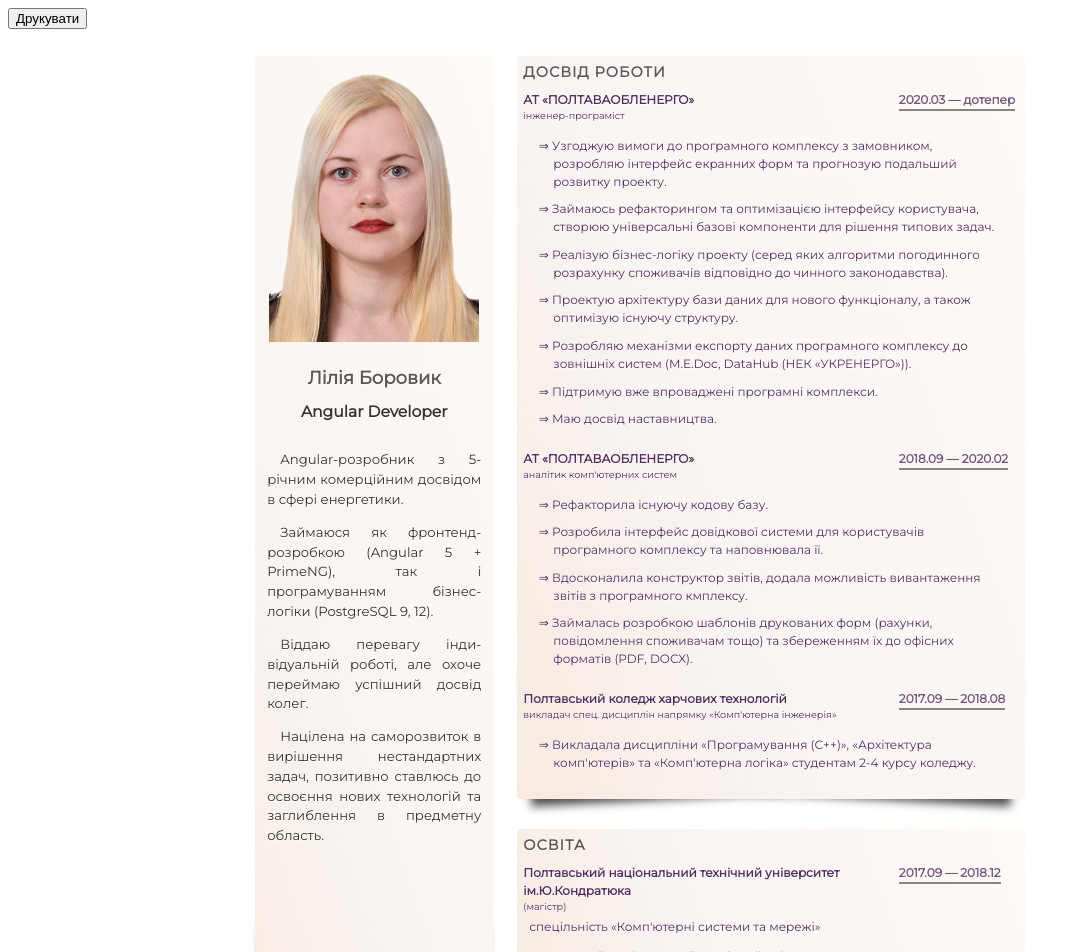
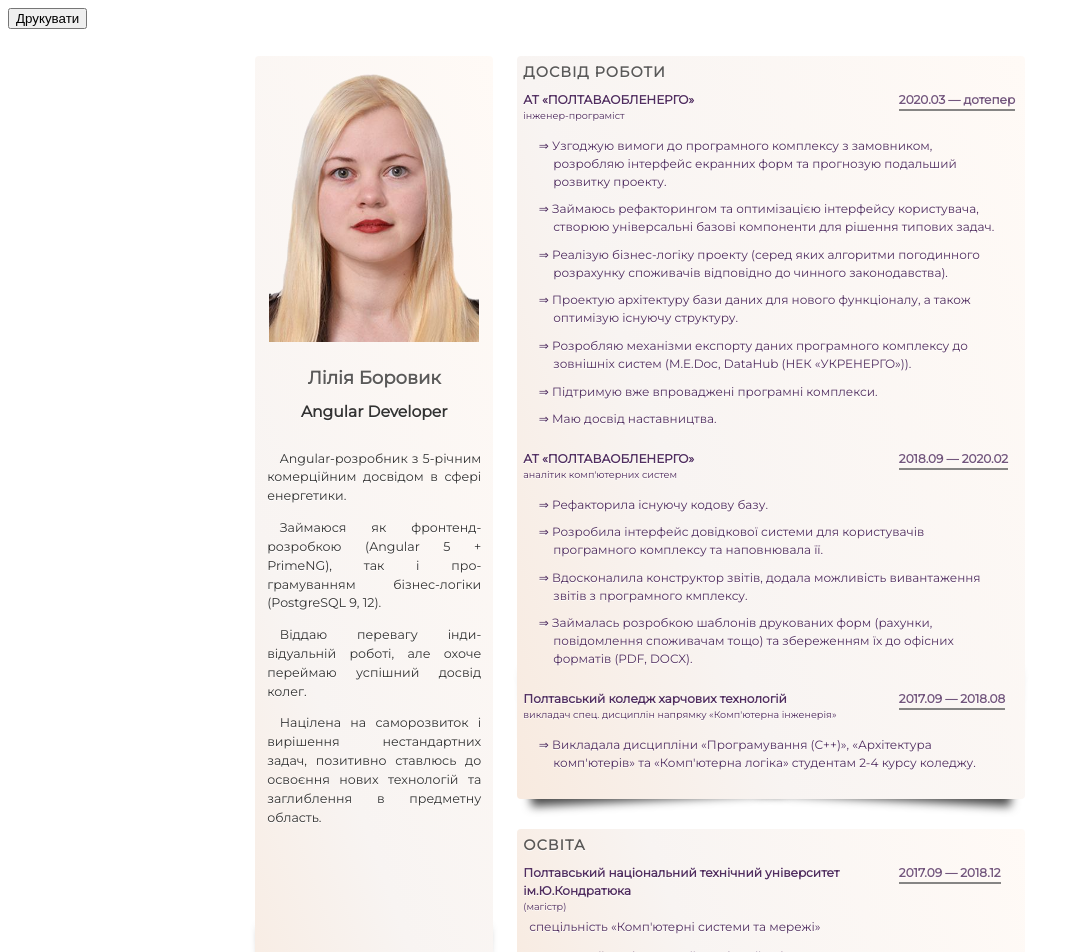
Before and after one commit to LBorowyk/lborowyk-cv, an Angular app: page / in a window 1280 px wide. Shown: the top 952 px of the page, without its empty margins (0-1072 px from the left). Built offline with nearby package versions, Linux system fonts and the light colour scheme.

Commit message:
2 files modified

```diff
--- a/src/app/components/info-panel/info-panel.component.scss
+++ b/src/app/components/info-panel/info-panel.component.scss
@@ -26,7 +26,7 @@
   & .own-description-item {
     text-align: justify;
     text-indent: 1em;
-    font-size: 110%;
+    font-size: 105%;
   }
 }
 
--- a/src/assets/json/data.json
+++ b/src/assets/json/data.json
@@ -7,9 +7,9 @@
   "rank": "Angular Developer",
   "descriptions": [
     "Angular-розробник з 5-річним комерційним досвідом в сфері енергетики.",
-    "Займаюся як фронтенд-розробкою (Angular 5 + PrimeNG), так і програмуванням бізнес-логіки (PostgreSQL 9, 12).",
+    "Займаюся як фронтенд-розробкою (Angular 5 + PrimeNG), так і про-грамуванням бізнес-логіки (PostgreSQL 9, 12).",
     "Віддаю перевагу інди-відуальній роботі, але охоче переймаю успішний досвід колег.",
-    "Націлена на саморозвиток в вирішення нестандартних задач, позитивно ставлюсь до освоєння нових технологій та заглиблення в предметну область."
+    "Націлена на саморозвиток і вирішення нестандартних задач, позитивно ставлюсь до освоєння нових технологій та заглиблення в предметну область."
   ],
   "keyWords": [
     "TypeScript",
```
